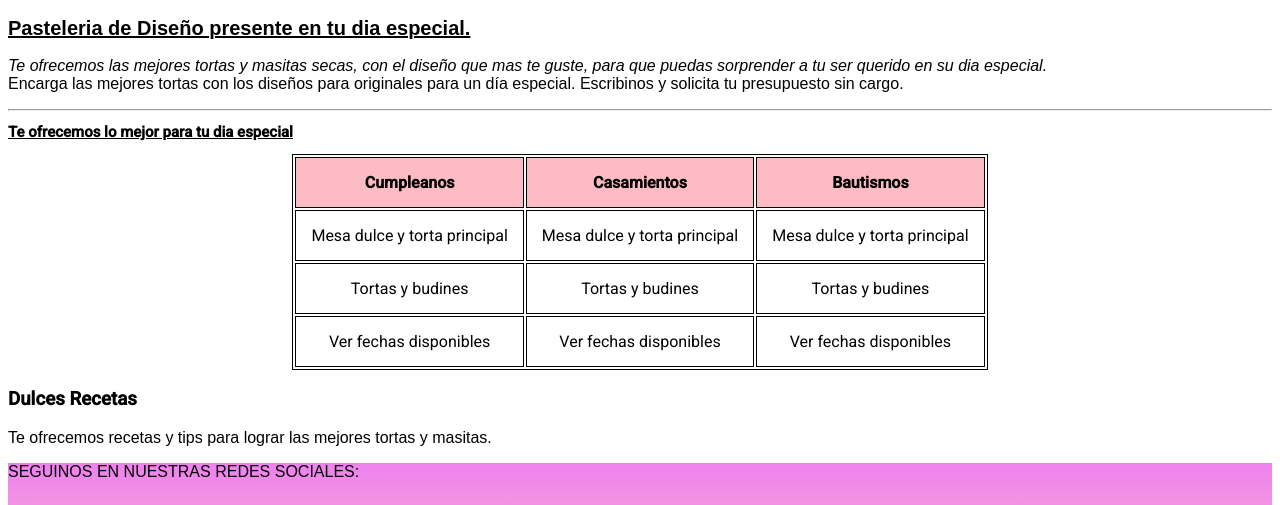
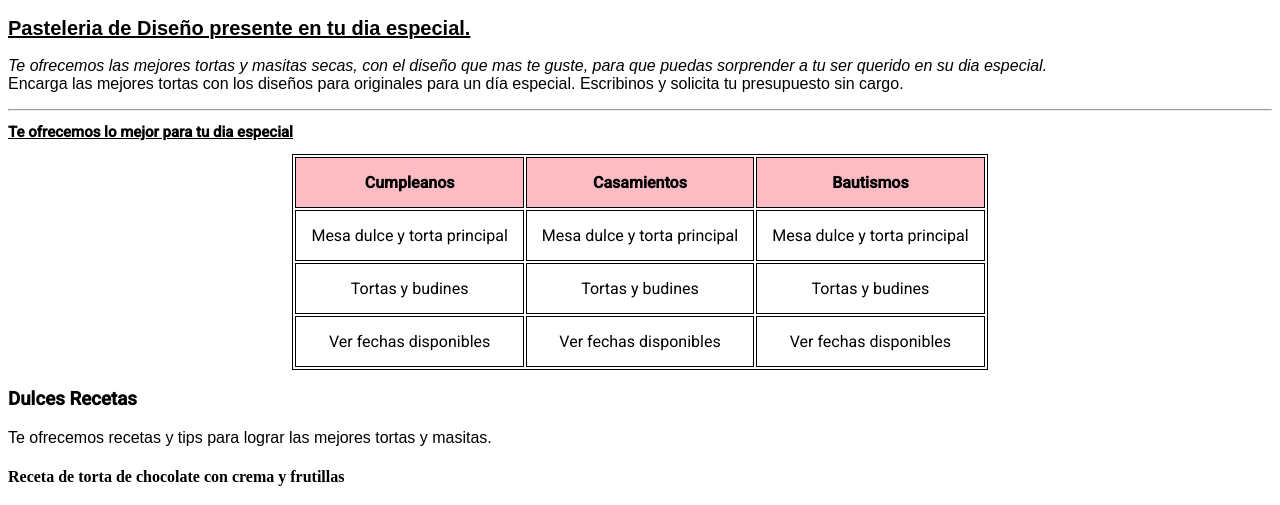
Before and after one commit to MarilinaCagni/mi_repositorio, a website: page index.html in a window 1280 px wide. Shown: the part 1350-1855 px from the top of the page. Drawn offline with nearby package versions, Linux system fonts and the light colour scheme.

Commit message:
agregue h4, receta nueva

```diff
--- a/index.html
+++ b/index.html
@@ -75,7 +75,7 @@
         <div class="recetas__titulo"><h3>Dulces Recetas</h3></div>
         <div><p class="recetas__parrafo">Te ofrecemos recetas y tips para lograr las mejores tortas y masitas.</p></div>
     </section>
-
+        <h4>Receta de torta de chocolate con crema y frutillas</h4>
 
         <footer class="footer">
             <p class="footer__parrafo">SEGUINOS EN NUESTRAS REDES SOCIALES: </p>
```
